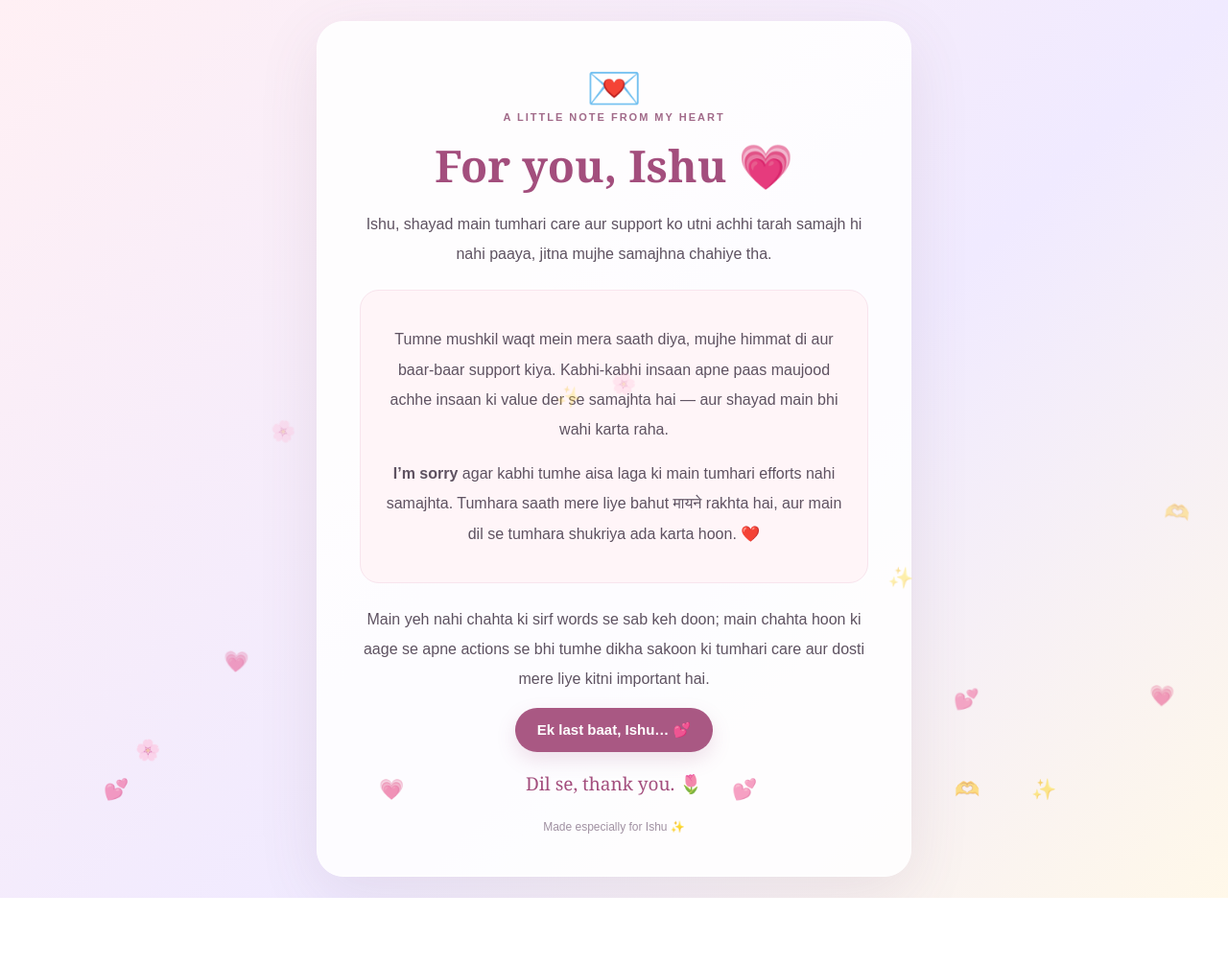
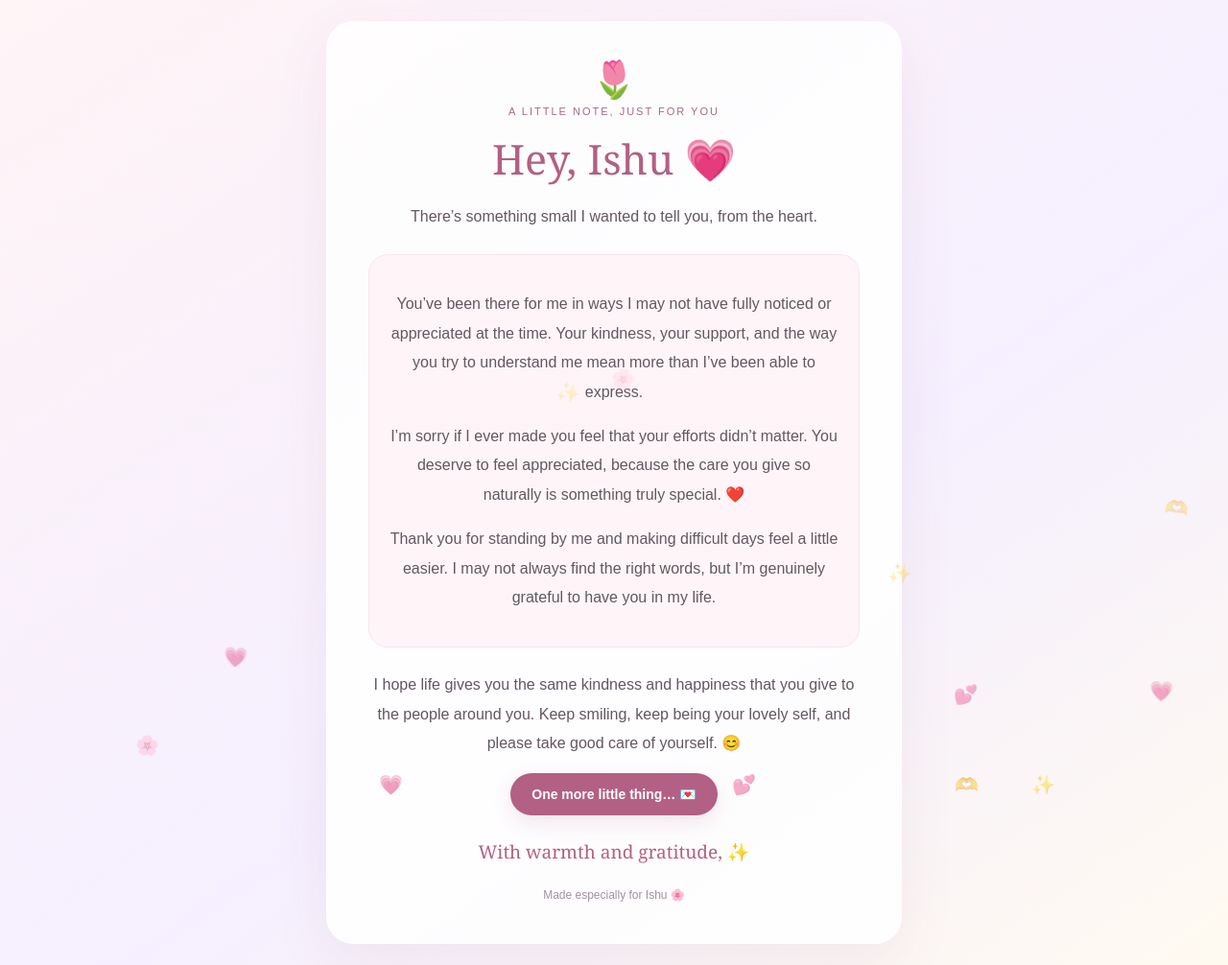
Before and after one commit to shyamacharanprasad365-ux/ishu, a plain HTML site: page index.html in a window 1280 px wide. Shown: the whole page at 96% size. Before the commit the page ends 936 px from the top, so only its background shows below. Drawn offline with Linux system fonts and the light colour scheme.

Commit message:
Add files via upload

```diff
--- a/index.html
+++ b/index.html
@@ -2,34 +2,35 @@
 <html lang="en">
 <head>
 <meta charset="UTF-8"><meta name="viewport" content="width=device-width, initial-scale=1">
-<title>For Ishu 💗</title>
+<title>A Little Note for Ishu 💗</title>
 <style>
-*{box-sizing:border-box}body{margin:0;min-height:100vh;display:grid;place-items:center;padding:22px;background:linear-gradient(135deg,#fff0f4,#f0eaff 58%,#fff8e9);font-family:Arial,sans-serif;color:#514253;overflow:hidden}
-.card{width:min(620px,100%);background:#ffffffdf;border:1px solid #fff;border-radius:28px;padding:clamp(25px,6vw,44px);text-align:center;box-shadow:0 18px 65px #6f47631b;position:relative}
-.heart{font-size:42px;animation:beat 1.5s infinite;display:inline-block}h1{font-size:clamp(31px,7vw,46px);color:#a34e7d;margin:13px 0 8px;font-family:Georgia,serif}
-.sub{color:#a16a89;letter-spacing:2px;text-transform:uppercase;font-size:11px;font-weight:bold}
-p{font-size:16px;line-height:1.95;margin:15px 0;color:#5e5261}.note{background:#fff5f8;border-radius:20px;padding:20px;margin:22px 0;border:1px solid #f8e4ed}
-button{border:0;background:#a95883;color:white;border-radius:30px;padding:14px 23px;font-size:15px;font-weight:bold;cursor:pointer;box-shadow:0 8px 20px #a958832c}
-#extra{display:none;margin-top:20px;color:#985078;font-weight:bold;line-height:1.9}.sign{font-family:Georgia,serif;color:#a34e7d;font-size:19px;margin-top:20px}.tiny{font-size:12px;color:#a091a2;margin-top:25px}
-.float{position:fixed;bottom:-35px;font-size:21px;opacity:.55;animation:rise 10s linear infinite;pointer-events:none}
-@keyframes beat{0%,100%{transform:scale(1)}50%{transform:scale(1.12)}}@keyframes rise{to{transform:translateY(-115vh) rotate(25deg);opacity:0}}
+*{box-sizing:border-box}body{margin:0;min-height:100vh;display:grid;place-items:center;padding:22px;background:linear-gradient(145deg,#fff4f6,#f5efff 58%,#fffaf0);font-family:Arial,sans-serif;color:#514650;overflow-x:hidden}
+.card{width:min(600px,100%);background:#ffffffdf;border:1px solid #fff;border-radius:28px;padding:clamp(25px,6vw,43px);text-align:center;box-shadow:0 18px 60px #8e526414}
+.flower{font-size:38px;display:inline-block;animation:float 3s ease-in-out infinite}h1{font-family:Georgia,serif;color:#b26083;font-size:clamp(32px,7vw,43px);margin:14px 0 8px;font-weight:normal}
+.subtitle{font-size:11px;letter-spacing:2px;text-transform:uppercase;color:#a16a89}
+p{font-size:16px;line-height:1.9;color:#635761;margin:16px 0}.note{background:#fff5f8;border:1px solid #f8e4ed;border-radius:20px;padding:20px;margin:24px 0}
+button{background:#b26083;color:white;border:0;border-radius:26px;padding:14px 22px;font-size:14px;font-weight:bold;cursor:pointer;box-shadow:0 8px 20px #a9588325;transition:transform .2s}button:hover{transform:translateY(-2px)}
+#more{display:none;color:#9f5075;font-weight:600;line-height:1.9;margin-top:20px}.sign{margin-top:25px;color:#b26083;font-family:Georgia,serif;font-size:19px}.tiny{font-size:12px;color:#a091a2;margin-top:25px}
+.sparkle{position:fixed;bottom:-30px;font-size:20px;opacity:.5;animation:rise 10s linear infinite;pointer-events:none}
+@keyframes float{0%,100%{transform:translateY(0)}50%{transform:translateY(-6px)}}@keyframes rise{to{transform:translateY(-115vh) rotate(25deg);opacity:0}}
 </style></head>
 <body>
-<div class="card">
-<div class="heart">💌</div>
-<div class="sub">A little note from my heart</div>
-<h1>For you, Ishu 💗</h1>
-<p>Ishu, shayad main tumhari care aur support ko utni achhi tarah samajh hi nahi paaya, jitna mujhe samajhna chahiye tha.</p>
+<main class="card">
+<div class="flower">🌷</div>
+<div class="subtitle">A little note, just for you</div>
+<h1>Hey, Ishu 💗</h1>
+<p>There’s something small I wanted to tell you, from the heart.</p>
 <div class="note">
-<p>Tumne mushkil waqt mein mera saath diya, mujhe himmat di aur baar-baar support kiya. Kabhi-kabhi insaan apne paas maujood achhe insaan ki value der se samajhta hai — aur shayad main bhi wahi karta raha.</p>
-<p><strong>I’m sorry</strong> agar kabhi tumhe aisa laga ki main tumhari efforts nahi samajhta. Tumhara saath mere liye bahut मायने rakhta hai, aur main dil se tumhara shukriya ada karta hoon. ❤️</p>
+<p>You’ve been there for me in ways I may not have fully noticed or appreciated at the time. Your kindness, your support, and the way you try to understand me mean more than I’ve been able to express.</p>
+<p>I’m sorry if I ever made you feel that your efforts didn’t matter. You deserve to feel appreciated, because the care you give so naturally is something truly special. ❤️</p>
+<p>Thank you for standing by me and making difficult days feel a little easier. I may not always find the right words, but I’m genuinely grateful to have you in my life.</p>
 </div>
-<p>Main yeh nahi chahta ki sirf words se sab keh doon; main chahta hoon ki aage se apne actions se bhi tumhe dikha sakoon ki tumhari care aur dosti mere liye kitni important hai.</p>
-<button onclick="document.getElementById('extra').style.display='block'">Ek last baat, Ishu… 💕</button>
-<div id="extra">Thank you, Ishu — mere saath khade rehne ke liye, mujhe samajhne ki koshish karne ke liye, aur itna supportive hone ke liye. Please hamesha apna khayal rakhna. You deserve the same care you give to others. 🫶</div>
-<div class="sign">Dil se, thank you. 🌷</div>
-<div class="tiny">Made especially for Ishu ✨</div>
-</div>
+<p>I hope life gives you the same kindness and happiness that you give to the people around you. Keep smiling, keep being your lovely self, and please take good care of yourself. 😊</p>
+<button onclick="document.getElementById('more').style.display='block'">One more little thing… 💌</button>
+<div id="more">You matter, Ishu — more than a simple message can say. Thank you for being you. 🫶</div>
+<div class="sign">With warmth and gratitude, ✨</div>
+<div class="tiny">Made especially for Ishu 🌸</div>
+</main>
 <script>
-const a=['💗','✨','🌸','💕','🫶'];for(let i=0;i<14;i++){let e=document.createElement('div');e.className='float';e.textContent=a[i%a.length];e.style.left=(Math.random()*100)+'%';e.style.animationDelay=(Math.random()*8)+'s';e.style.animationDuration=(7+Math.random()*7)+'s';document.body.appendChild(e);}
+const items=['💗','✨','🌸','💕','🫶'];for(let i=0;i<12;i++){let e=document.createElement('div');e.className='sparkle';e.textContent=items[i%items.length];e.style.left=(Math.random()*100)+'%';e.style.animationDelay=(Math.random()*8)+'s';e.style.animationDuration=(7+Math.random()*7)+'s';document.body.appendChild(e);}
 </script></body></html>
```
